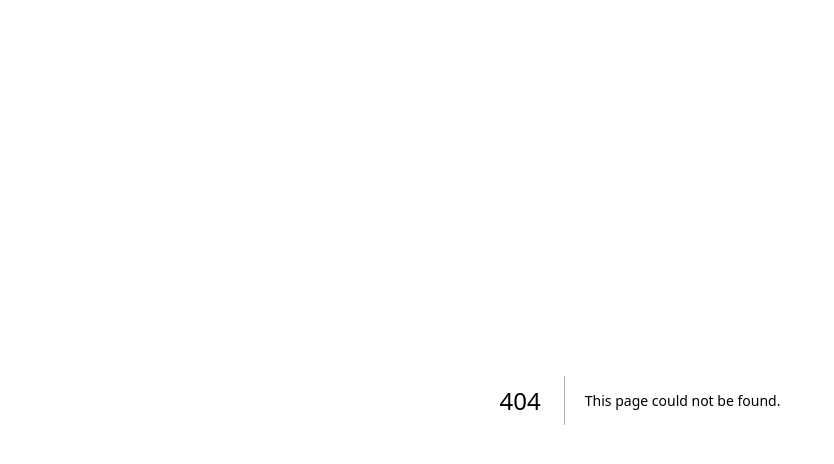
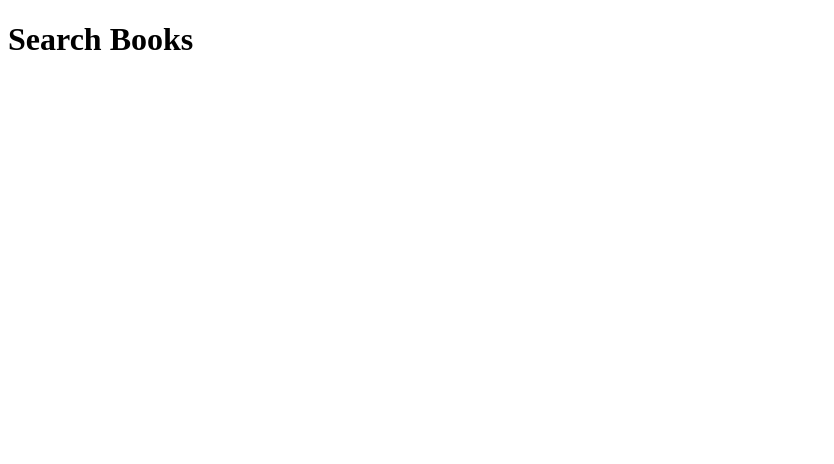
Before and after one commit to aharpt/Library-Management-System-Frontend, a Next.js app: page /search in a window 1280 px wide. Before the commit this address had no page. Shown: the top 464 px of the page, without its empty margins (0-834 px from the left). Built offline with nearby package versions, Linux system fonts and the light colour scheme.

Commit message:
Add stubed out frontend pages

```diff
--- a/src/pages/index.tsx
+++ b/src/pages/index.tsx
@@ -1,6 +1,7 @@
 export default function Home() {
   return (
     <>
+      <h1>Home Page</h1>
     </>
   );
 }
--- /dev/null
+++ b/src/pages/search/index.tsx
@@ -0,0 +1,7 @@
+export default function Search() {
+  return (
+    <>
+      <h1>Search Books</h1>
+    </>
+  );
+}
```
Also changed, not shown: src/pages/login/index.tsx (added, +7 -0 lines), src/pages/settings/index.tsx (added, +7 -0 lines).
